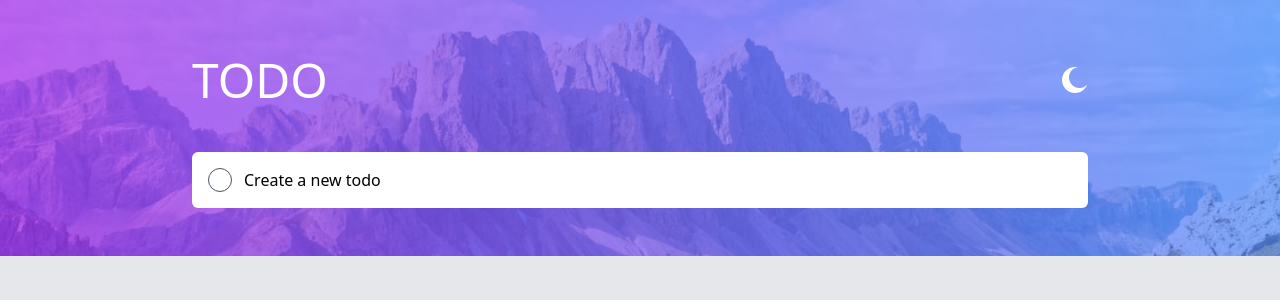
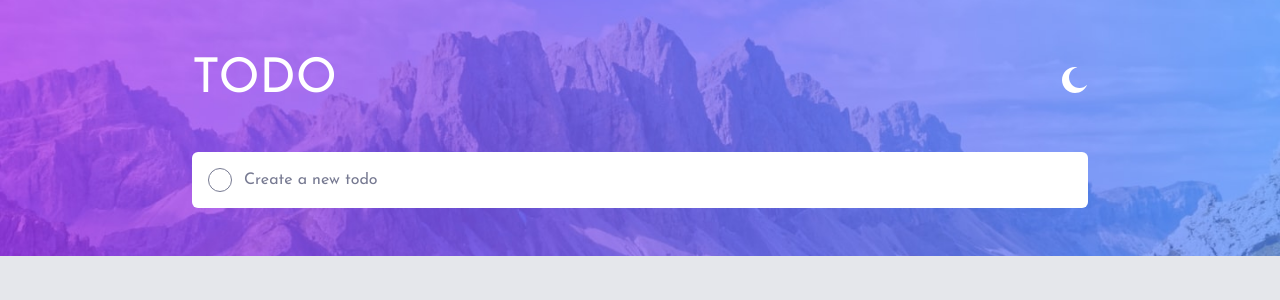
Before and after one commit to BEEJAYOFGOD/todo-list, a React (Vite) app: page / in a window 1280 px wide. Shown: the top 300 px of the page. Built offline with nearby package versions, Linux system fonts and the light colour scheme.

Commit message:
remaining some color fix

```diff
--- a/src/App.css
+++ b/src/App.css
@@ -1,3 +1,5 @@
+@import url("https://fonts.googleapis.com/css2?family=Josefin+Sans:ital,wght@0,100..700;1,100..700&display=swap");
+
 @import "tailwindcss";
 
 .todoDarkBg {
@@ -7,3 +9,19 @@
 .todoLightBg {
   @apply bg-[url('../images/bg-mobile-light.jpg')] md:bg-[url('../images/bg-desktop-light.jpg')] bg-cover bg-center;
 }
+
+* {
+  font-family: "Josefin Sans", sans-serif;
+  font-optical-sizing: auto;
+  font-style: normal;
+}
+
+@theme {
+  --color-very-dark-blue: hsl(235, 21%, 11%);
+  --color-very-dark-desaturated-blue: hsl(235, 24%, 19%);
+  --color-light-grayish-blue: hsl(234, 39%, 85%);
+  --color-light-grayish-blue-hover: hsl(236, 33%, 92%);
+  --color-dark-grayish-blue: hsl(234, 11%, 52%);
+  --color-very-dark-grayish-blue: hsl(233, 14%, 35%);
+  --color-very-dark-grayish-blue-alt: hsl(237, 14%, 26%);
+}
--- a/src/App.jsx
+++ b/src/App.jsx
@@ -91,7 +91,7 @@ function App() {
     <>
       <main
         className={`transition-all duration-[0.3s] ease-in-out ${
-          isDark ? "bg-black" : "bg-gray-200"
+          isDark ? "bg-very-dark-blue" : "bg-gray-200"
         }  min-h-screen text-white relative overflow-y-auto `}
       >
         <div
@@ -124,19 +124,17 @@ function App() {
               <form
                 onSubmit={handleSubmitTodo}
                 className={`w-full flex space-x-3 p-4  rounded-md transition-all duration-[0.2s] ${
-                  isDark ? "bg-gray-800" : "bg-white"
+                  isDark ? "bg-very-dark-desaturated-blue" : "bg-white"
                 }`}
               >
                 <div
-                  className={`h-6 w-6 flex justify-center items-center rounded-full border ${
-                    isDark ? "border" : "border-gray-600"
-                  }`}
+                  className={`h-6 w-6 flex justify-center items-center rounded-full border ${"border border-dark-grayish-blue"}`}
                 ></div>
                 <input
                   className={` outline-0 ${
                     isDark
-                      ? "placeholder:text-white text-white"
-                      : "placeholder:text-black text-black"
+                      ? "placeholder:text-dark-grayish-blue text-white"
+                      : "placeholder:text-dark-grayish-blue text-black"
                   }`}
                   placeholder="Create a new todo"
                   type="text"
@@ -151,7 +149,7 @@ function App() {
               <div
                 className={`transition-all duration-[0.1s] ease-in ${
                   theme == "dark"
-                    ? `bg-gray-800 mt-4 rounded-t-md`
+                    ? `bg-very-dark-desaturated-blue mt-4 rounded-t-md`
                     : `bg-white mt-4 rounded-t-md`
                 } shadow-2xl`}
               >
@@ -165,7 +163,7 @@ function App() {
               <div
                 className={`text-gray-600 px-4 py-4
                 flex justify-between rounded-b-md shadow-2xl
-                ${isDark ? `bg-gray-800` : `bg-white`}
+                ${isDark ? `bg-very-dark-desaturated-blue` : `bg-white`}
                 ${todos.length ? `flex` : `hidden`}
 
                  ${
--- a/src/todo.jsx
+++ b/src/todo.jsx
@@ -4,22 +4,25 @@ import deleteIcon from "../images/icon-cross.svg";
 const Todo = ({ todo, toggleTodo, deleteTodo, theme }) => {
   return (
     <>
-      {" "}
       <div
-        className={`flex justify-between space-x-4 md:space-x-24 p-4 ${
-          theme == "dark" ? "border-b-1" : "border-b-gray-400 border-b-1"
+        className={`flex justify-between space-x-4 md:space-x-24 p-4 group ${
+          theme == "dark"
+            ? "border-b-dark-grayish-blue border-b-1"
+            : "border-b-gray-400 border-b-1"
         }`}
       >
-        <div className="flex space-x-4 flex-1">
+        <div
+          className="flex space-x-4 flex-1 cursor-pointer"
+          onClick={() => {
+            toggleTodo(todo.id);
+          }}
+        >
           <div
             className={`h-6 aspect-square flex justify-center items-center rounded-full ${
               todo.checked
                 ? "bg-blue-500 bg-gradient-to-br from-blue-500 via-blue-500 to-purple-500"
                 : "border"
-            } ${theme == "dark" ? "border-gray-600" : "border-gray-900"}`}
-            onClick={() => {
-              toggleTodo(todo.id);
-            }}
+            } ${theme == "dark" ? "border-gray-600" : "border-light-grayish-blue"}`}
           >
             <img
               src={check}
@@ -29,14 +32,18 @@ const Todo = ({ todo, toggleTodo, deleteTodo, theme }) => {
           </div>
           <p
             className={`text-justify w-fit
-            ${todo.checked ? "line-through" : "bold"}
-            ${theme === "dark" ? "text-white" : "text-black"}
+            ${theme === "dark" && !todo.checked ? "text-white" : "text-black"}
+            ${todo.checked ? "line-through text-light-grayish-blue" : "bold"}
+
           `}
           >
             {todo.content}
           </p>
         </div>
         <div
+          className={`${
+            todo.checked ? "lg:hidden lg:group-hover:hidden" : "lg:hidden"
+          } group-hover:block`}
           onClick={() => {
             deleteTodo(todo.id);
           }}
```
